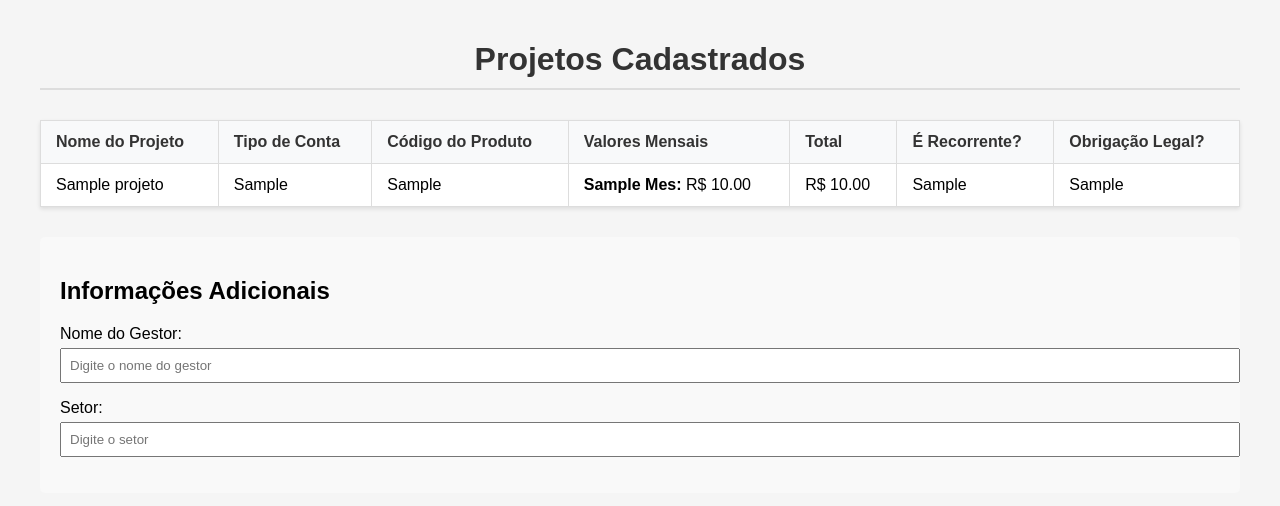
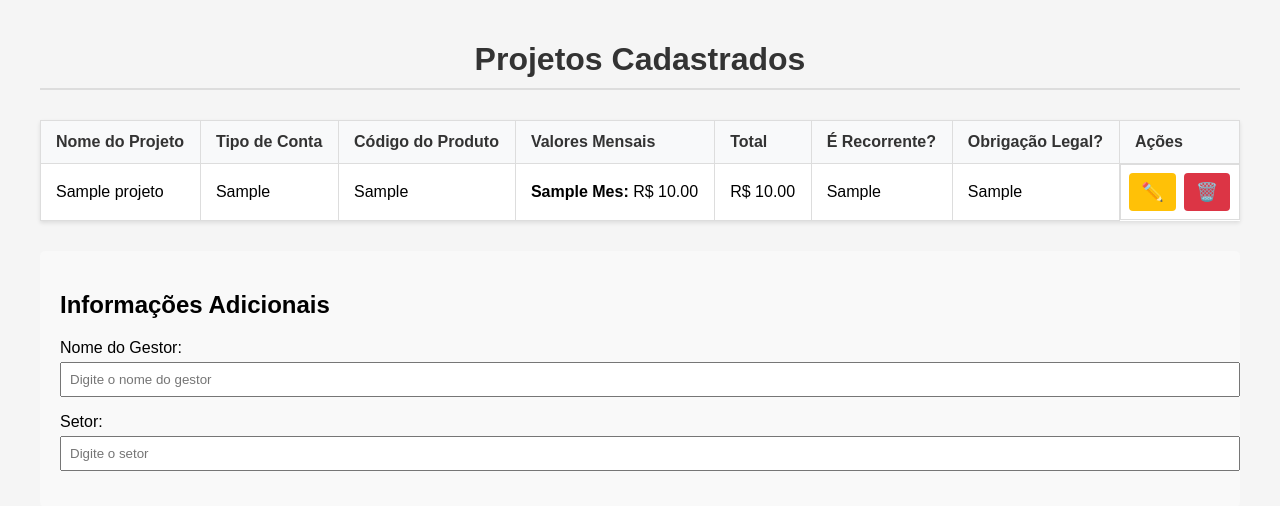
Before and after one commit to DanielMenezes21/projeto_catolica, a Django app: template main/templates/page/projetos_lista.html in a window 1280 px wide. Shown: the top 506 px of the page. Run offline with Django 5.2, Linux system fonts and the light colour scheme; the template is opened without the code that fills it: most values are stand-ins (such as "Sample title", 1, 10 or a date in 2020); data that the repository does not hold is empty.

Commit message:
alterar e deletar projetos

```diff
--- a/main/static/css/projetos_lista.css
+++ b/main/static/css/projetos_lista.css
@@ -73,3 +73,50 @@ tr:hover {
 .new-button:hover {
     background-color: #0056b3;
 }
+
+/* Coluna de ações */
+.acoes {
+    text-align: center;
+    padding: 8px;
+    display: flex;
+    gap: 8px;
+    justify-content: center;
+    align-items: center;
+}
+
+.btn-editar {
+    display: inline-block;
+    padding: 8px 12px;
+    background-color: #ffc107;
+    color: black;
+    border: none;
+    border-radius: 4px;
+    cursor: pointer;
+    font-size: 18px;
+    text-decoration: none;
+    transition: background-color 0.3s ease, transform 0.2s ease;
+}
+
+.btn-editar:hover {
+    background-color: #ffb800;
+    transform: scale(1.1);
+}
+
+.btn-deletar {
+    background-color: #dc3545;
+    border: none;
+    padding: 8px 12px;
+    border-radius: 4px;
+    cursor: pointer;
+    font-size: 18px;
+    transition: background-color 0.3s ease, transform 0.2s ease;
+}
+
+.btn-deletar:hover {
+    background-color: #c82333;
+    transform: scale(1.1);
+}
+
+.btn-deletar:active {
+    background-color: #bd2130;
+}
--- a/main/templates/page/projetos_lista.html
+++ b/main/templates/page/projetos_lista.html
@@ -16,6 +16,7 @@
       <th>Total</th>
       <th>É Recorrente?</th>
       <th>Obrigação Legal?</th>
+      <th>Ações</th>
     </tr>
     {% for p in projetos %}
     <tr>
@@ -34,6 +35,15 @@
       <td>R$ {{ p.valor_total|floatformat:2 }}</td>
       <td>{{ p.e_recorrente }}</td>
       <td>{{ p.obrigacao_legal }}</td>
+      <td class="acoes">
+        <a href="{% url 'editar_projeto' p.id %}" class="btn-editar" title="Editar projeto">✏️</a>
+        <form method="post" action="{% url 'deletar_projeto' p.id %}" style="display:inline;">
+          {% csrf_token %}
+          <button type="submit" class="btn-deletar" title="Deletar projeto" onclick="return confirm('Tem certeza que deseja deletar este projeto?');">
+            🗑️
+          </button>
+        </form>
+      </td>
     </tr>
     {% endfor %}
   </table>
--- a/main/urls.py
+++ b/main/urls.py
@@ -4,5 +4,7 @@ from . import views
 urlpatterns = [
     path('', views.listar_projetos, name='listar_projetos'),
     path('novo/', views.criar_projeto, name='criar_projeto'),
+    path('editar/<int:projeto_id>/', views.editar_projeto, name='editar_projeto'),
+    path('deletar/<int:projeto_id>/', views.deletar_projeto, name='deletar_projeto'),
     path('exportar/', views.exportar_planilha, name='exportar_planilha'),
 ]
```
Also changed, not shown: main/templates/page/projetos_form.html (+10 -2 lines), main/views.py (+17 -0 lines).
